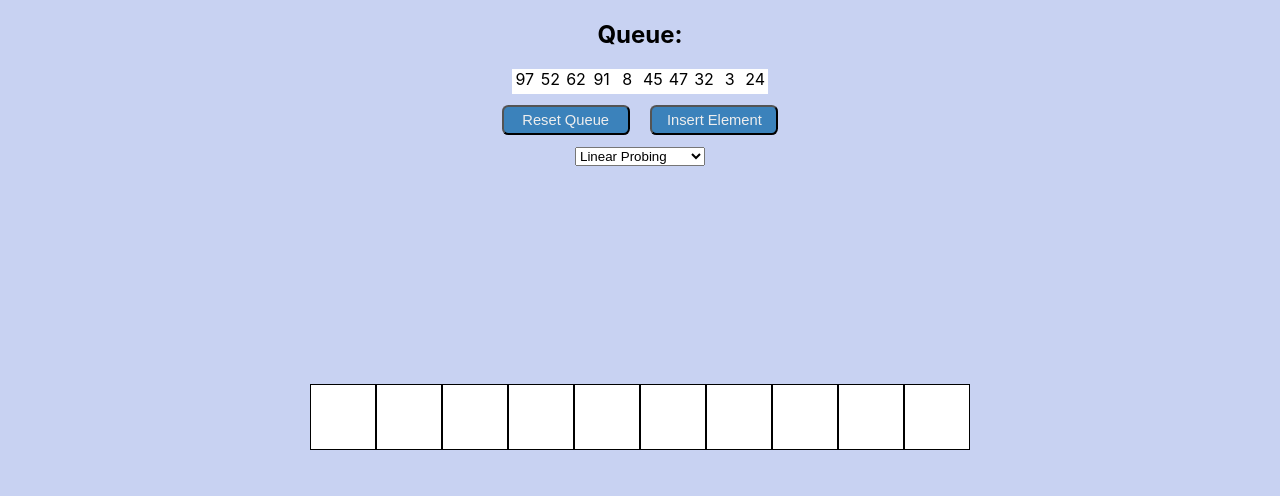
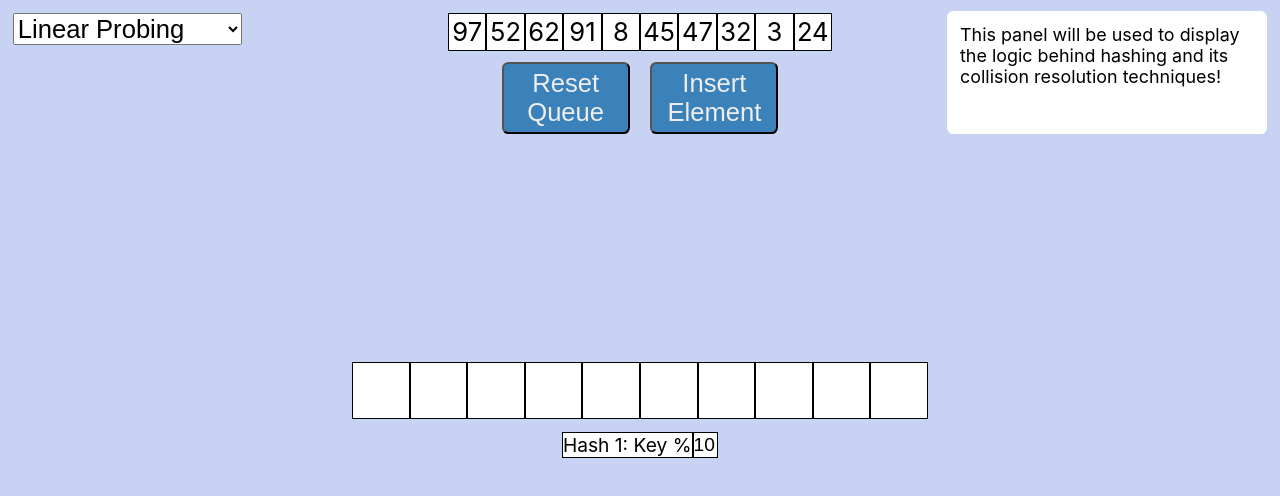
Before and after one commit to ChristianHirschey/HashingVisualizer, a React (Create React App) app: page / in a window 1280 px wide. Shown: the top 496 px of the page. Built offline with nearby package versions, Linux system fonts and the light colour scheme.

Commit message:
feat: Added info bar to explain hashing logic

```diff
--- a/src/HashingVisualizer/HashingVisualizer.css
+++ b/src/HashingVisualizer/HashingVisualizer.css
@@ -1,3 +1,49 @@
+* {
+    margin: 0;
+    padding: 0;
+    box-sizing: border-box;
+}
+
+.array {
+    display: flex;
+    flex-direction: column;
+    align-items: center;
+}
+
+.array-container {
+    display: flex;
+    justify-content: center;
+    min-height: 2vw;
+    padding-top: 1vw;
+    width: 100%;
+}
+
+.array-bar {
+    width: 3vw;
+    font-size: 2vw;
+    min-height: 3vw;
+    background-color: rgb(255, 255, 255);
+    border: 1px solid black;
+    display: inline-flex;
+    align-items: center;
+    text-align: center;
+    justify-content: space-around;
+}
+
+.dropdown-container {
+    position: absolute;
+    left: 0;
+    top: 0;
+    display: flex;
+    align-items: center;
+    padding: 1vw;
+    min-height: 2vw;
+}
+
+.dropdown-container select {
+    font-size: 2vw;
+}
+
 .button-container {
     padding: 0vw;
     position: relative;
@@ -8,7 +54,7 @@
     border-radius: 0.5vw;
     color: #eeeeee;
     text-align: center;
-    font-size: 1.15vw;
+    font-size: 2vw;
     padding: 0.4vw;
     width: 10vw;
     -webkit-transition: all 0.5s;
@@ -24,27 +70,15 @@
     background-color: #4898D5;
 }
 
-.array-container {
-    display: flex;
-    justify-content: center;
-    min-height: 2vw;
-}
-
-.array-bar {
-    width: 2vw;
-    background-color: rgb(255, 255, 255);
-    display: inline-flex;
-    justify-content: space-around;
-}
-
 .grid-container {
     padding-top: 17vw;
 }
 .grid-box {
-    width: 5vw;
-    height: 5vw;
+    width: 4.5vw;
+    height: 4.5vw;
     background-color: rgb(255, 255, 255);
     border: 1px solid black;
+    font-size: x-large;
     display: inline-flex;
     justify-content: space-around;
     align-items: center;
@@ -52,3 +86,42 @@
     line-height: 5vw;
     vertical-align: middle;
 }
+
+.hash {
+    padding-top: 1vw;
+    display: flex;
+    flex-direction: column;
+    align-items: flex-start;
+}
+
+.text-label {
+    background-color: #ffffff;
+    border: 1px solid black;
+    text-align: center;
+    height: 2vw;
+    line-height: 2vw;
+    font-size: 1.5vw;
+}
+
+.input {
+    background-color: #ffffff;
+    border: 1px solid black;
+    width: 2vw;
+    height: 2vw;
+    font-size: 1.5vw;
+}
+
+.hash-line {
+    display: flex;
+    align-items: center;
+    margin-bottom: 0.5vw;
+}
+
+.hash2-output {
+    background-color: #ffffff;
+    border: 1px solid black;
+    text-align: center;
+    height: 2vw;
+    line-height: 2vw;
+    font-size: 1.5vw;
+}
--- a/src/HashingVisualizer/HashingVisualizer.jsx
+++ b/src/HashingVisualizer/HashingVisualizer.jsx
@@ -1,5 +1,6 @@
 import React from "react";
 import './HashingVisualizer.css';
+import InfoPanel from "./Info/Info";
 
 
 export default class HashingVisualizer extends React.Component {
@@ -9,27 +10,41 @@ export default class HashingVisualizer extends React.Component {
         this.state = {
             array: [],
             grid: [],
-            collisionResolution: "linear"
+            collisionResolution: "linear",
+            hash1: 10, // size of table
+            hash2: 7 // largest prime smaller than table size
         };
 
         this.handleDropdownChange = this.handleDropdownChange.bind(this);
+        this.handleHash1Change = this.handleHash1Change.bind(this);
+        this.handleHash2Change = this.handleHash2Change.bind(this);
     }
 
     handleDropdownChange(e) {
         this.setState({collisionResolution: e.target.value});
     }
 
+    handleHash1Change(e) {
+        this.setState({hash1: e.target.value});
+    }
+
+    handleHash2Change(e) {
+        this.setState({hash2: e.target.value});
+    }
+
     componentDidMount() {
         this.resetArray();
+        this.setState({isEmpty: true});
     }
 
     resetArray() {
         const array = [];
         const grid = getInitialGrid();
+        const info = [];
         for (let i = 0; i < 10; i++) {
             array.push(randomIntFromInterval(0, 99)); // generates random ints from 0 to 99
         }
-        this.setState({array, grid});
+        this.setState({array, grid, info});
     }
 
     insertElement() {
@@ -42,32 +57,67 @@ export default class HashingVisualizer extends React.Component {
         else alert("No more values left in queue!")
     }
 
-    resolveCollision(value, index, grid) { // change to allow different collision resolution methods
-        let count = 0;
+    resolveCollision(value, index, grid) {
+        let count = 1; // count starts at 1 for others
+        if(this.state.collisionResolution === "double") {
+            count = 0; // count starts at 0 for double hashing
+        }
+
+        let info = [];
+
         const startingVal = index;
-        const hash1 = index % 10; // 10 is table size
-        const hash2 = 7 - (index % 7); // 7 is largest prime smaller than table size
-        while(true) {
+        const hash1 = index % this.state.hash1; // default 10 for table size
+        const hash2 = this.state.hash2 - (index % this.state.hash2); // default 7 for largest prime < table size
+        while(count < 10) { // 10 for table size
             if(this.state.collisionResolution === "linear") { // LINEAR PROBING
-                index = (index + 1) % 10; // increment index and mod 10 to remove out of bounds values
+                let previous = index;
+                index = (index + 1); // increment index
+                if(index >= 10) {
+                    index = index % 10; // mod 10 to remove out of bounds values
+                    info.push(<div><p>Collision {count}: Index + 1 was out of bounds, tried inserting at beginning index 0</p></div>);
+                } else {
+                    info.push(<div><p>Collision {count}: Tried inserting at index {previous} + 1 (index {index})</p></div>);
+                }
+
+                count++;
             } else if(this.state.collisionResolution === "quad") { // QUADRATIC PROBING
-                count++; // count needs to be 1 before checking for quadratic
-                index = (startingVal + (count ** 2)) % 10; // increment index by 1, then 4, then 9, etc.
+                index = (startingVal + (count ** 2)); // increment index by 1, then 4, then 9, etc.
+                if(index >= 10) {
+                    index = index % 10; // mod 10 to remove out of bounds values
+                    info.push(<div><p>Collision {count}: Index {startingVal} + {count ** 2} was out of bounds, tried inserting at index {index}</p></div>);
+                } else {
+                    info.push(<div><p>Collision {count}: Tried inserting at index {startingVal} + {count ** 2} (index {index})</p></div>);
+                }
+
+                count++;
             } else if(this.state.collisionResolution === "double") { // DOUBLE HASHING
-                index = (hash1 + (count * hash2)) % 10;
+                let previous = index;
+                index = (hash1 + (count * hash2));
+                if(index >= 10) {
+                    index = index % 10; // mod 10 to remove out of bounds values
+                    info.push(<div><p>Collision {count+1}: Index {previous} + {hash2} was out of bounds, tried inserting at index {index}</p></div>);
+                } else {
+                    info.push(<div><p>Collision {count+1}: Tried inserting at index {previous} + {hash2} (index {index})</p></div>);
+                }
+
                 count++;
             }
 
             if(grid[index] === "") {
                 grid[index] = value;
                 this.setState({grid});
+
+                info.push(<div><p> Inserted {value} at index {index}</p></div>);
                 break;
+            } else if(count === 10) {
+                info.push(<div><p>Failed to insert; Value could not be accommodated in table</p></div>);
             }
         }
+        this.setState({info: info, isEmpty: false})
     }
 
     setKey(key) {
-        return key % 10;
+        return key % this.state.hash1;
     }
 
     insert(value) {
@@ -76,20 +126,19 @@ export default class HashingVisualizer extends React.Component {
         if(grid[index] === "") {
             grid[index] = value;
             this.setState({grid});
+
+            let info = (<div><p> Inserted {value} at index {index} with no collisions</p></div>);
+            this.setState({info: info, isEmpty: false});
         }
         else this.resolveCollision(value, index, grid);
     }
 
     render() {
-        /*  FIXME: Add current hash function to top left and way to change hash number
-            Add choices of collision resolution (dropdown top right default linear probing)
-            Add descriptions/animations of hashing process
-        */
+        //  FIXME: Add descriptions/animations of hashing process
         const {array, grid} = this.state;
 
         return (
             <div className="array">
-                <h2>Queue: </h2>
                 <div className="array-container">
                     {array.map((value, idx) => (
                         <div className="array-bar" key={idx}>
@@ -104,10 +153,13 @@ export default class HashingVisualizer extends React.Component {
                 <div className="dropdown-container">
                     <select value={this.state.collisionResolution}
                     onChange={this.handleDropdownChange}>
-                        <option value="linear">Linear Probing</option>
-                        <option value="quad">Quadratic Probing</option>
-                        <option value="double">Double Hashing</option>
+                        <option className="dropdown-option" value="linear">Linear Probing</option>
+                        <option className="dropdown-option" value="quad">Quadratic Probing</option>
+                        <option className="dropdown-option" value="double">Double Hashing</option>
                     </select>
+                </div>
+                <div className="info-panel">
+                    <InfoPanel info={this.state.info} isEmpty={this.state.isEmpty} />
                 </div>
                 <div className="grid-container">
                     {grid.map((value, idx) => (
@@ -115,6 +167,26 @@ export default class HashingVisualizer extends React.Component {
                             {value}
                         </div>
                     ))}
+                </div>
+                <div className="hash">
+                    <div className="hash-line">
+                    <label className="text-label" htmlFor="hash1">Hash 1: Key % </label>
+                    <input className="input" type="text" id="hash1" placeholder="10"
+                    value={this.state.hash1} onChange={this.handleHash1Change}></input>
+                    </div>
+
+                    {this.state.collisionResolution === "double" && (
+                        <div className="hash-line">
+                            <div className="hash2-output">
+                                Hash 2: {this.state.hash2} - (key % {this.state.hash2})
+                            </div>
+
+                            <br />
+
+                            <input className="input" type="text" id="hash2" placeholder="7"
+                            value={this.state.hash2} onChange={this.handleHash2Change}></input>
+                        </div>
+                    )}
                 </div>
             </div>
         )
--- /dev/null
+++ b/src/HashingVisualizer/Info/Info.css
@@ -0,0 +1,13 @@
+.info-panel {
+    background-color: #ffffff;
+    color: black;
+    width:25vw;
+    position: absolute;
+    border-radius: 0.5vw;
+    top: 0.85vw;
+    right: 1vw;
+    text-align: left;
+    padding: 1vw;
+    min-height: 9.6vw;
+    font-size: 1.4vw;
+  }
--- /dev/null
+++ b/src/HashingVisualizer/Info/Info.jsx
@@ -0,0 +1,34 @@
+import React, {Component} from 'react';
+import './Info.css'
+
+export default class InfoPanel extends Component {
+
+    constructor(props) {
+      super(props);
+      this.state = {
+        info: props.info,
+        isEmpty: props.isEmpty
+      }
+    }
+
+    setNotEmpty() {
+      this.setState({isEmpty: false});
+    }
+
+    render() {
+        if(this.state.isEmpty){
+            return <p>This panel will be used to display the logic behind hashing and its collision resolution techniques!</p>;
+        }
+        return (
+            <div>
+                {this.state.info}
+            </div>
+        );
+    }
+
+    componentDidUpdate(prevProps) {
+        if (prevProps.info !== this.props.info || prevProps.isEmpty !== this.props.isEmpty) {
+            this.setState({ info: this.props.info, isEmpty: this.props.isEmpty });
+        }
+    }
+}
```
